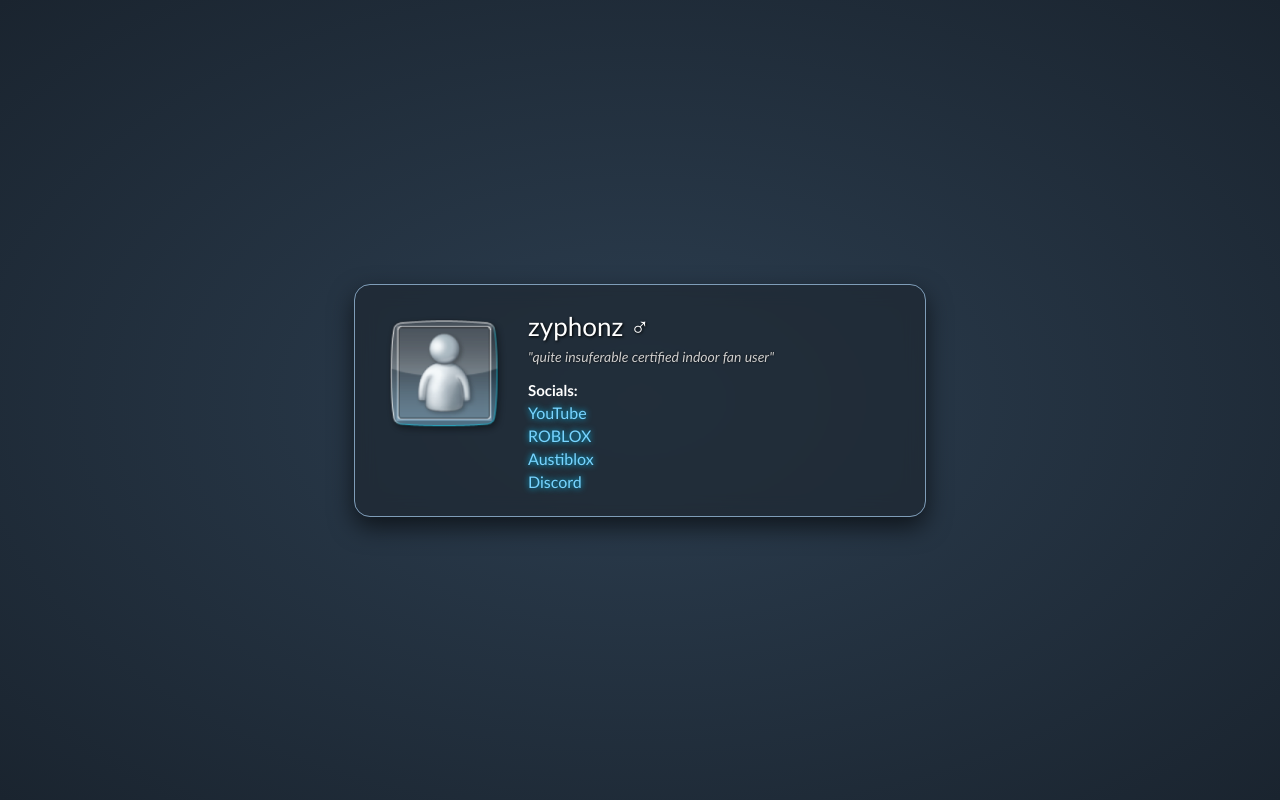
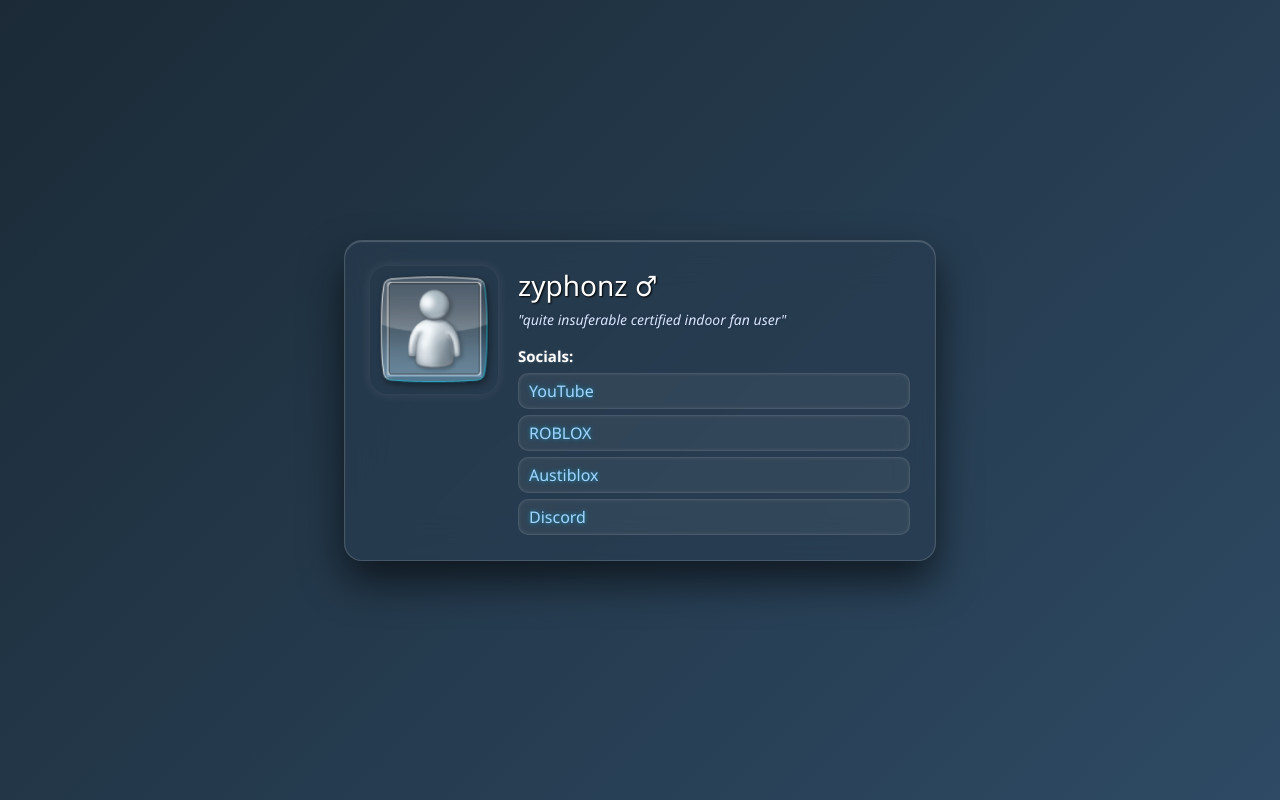
Before and after one commit to zyphonzz/boomba, a plain HTML site: page index.html in a window 1280 px wide. Drawn offline with Linux system fonts and the light colour scheme.

Commit message:
Update index.html

```diff
--- a/index.html
+++ b/index.html
@@ -7,25 +7,27 @@
     body {
       margin: 0;
       padding: 0;
-      background: radial-gradient(ellipse at center, #2c3e50 0%, #1a242f 100%);
-      font-family: "Trebuchet MS", sans-serif;
+      background: linear-gradient(135deg, #1b2a36, #2e4a64);
+      font-family: "Segoe UI", Tahoma, Geneva, Verdana, sans-serif;
       color: #e0e0e0;
       display: flex;
       justify-content: center;
       align-items: center;
       height: 100vh;
+      background-attachment: fixed;
     }
 
     .profile-card {
-      background: rgba(30, 40, 50, 0.7);
-      backdrop-filter: blur(10px);
-      border-radius: 16px;
-      box-shadow: 0 10px 25px rgba(0, 0, 0, 0.6);
+      background: rgba(40, 60, 80, 0.65);
+      backdrop-filter: blur(20px);
+      border-radius: 18px;
+      box-shadow: 0 20px 40px rgba(0, 0, 0, 0.6), inset 0 1px 1px rgba(255,255,255,0.2);
+      border: 1px solid rgba(255, 255, 255, 0.15);
       padding: 25px;
-      width: 520px;
+      width: 540px;
       display: flex;
       gap: 20px;
-      border: 1px solid #7f9db8;
+      transition: all 0.3s ease;
     }
 
     .avatar-frame {
@@ -35,12 +37,14 @@
       display: flex;
       justify-content: center;
       align-items: center;
+      box-shadow: 0 0 12px rgba(255, 255, 255, 0.1);
+      border-radius: 18px;
     }
 
     .avatar-frame img {
       width: 100%;
       height: 100%;
-      border-radius: 16px;
+      border-radius: 18px;
     }
 
     .profile-info {
@@ -51,37 +55,47 @@
     }
 
     .name {
-      font-size: 26px;
+      font-size: 28px;
       color: #ffffff;
-      text-shadow: 1px 1px 3px #000;
-      margin-bottom: 5px;
+      text-shadow: 1px 1px 2px #000;
+      margin-bottom: 6px;
     }
 
     .quote {
       font-style: italic;
       font-size: 14px;
-      color: #d0d0d0;
-      text-shadow: 0 0 2px #000;
-      margin-bottom: 15px;
+      color: #d8e6ff;
+      text-shadow: 0 0 3px #203040;
+      margin-bottom: 16px;
     }
 
     .links b {
       color: #ffffff;
       font-size: 15px;
+      text-shadow: 0 0 3px #ffffff30;
     }
 
     .links a {
       display: block;
-      color: #78d4ff;
+      color: #a3d5ff;
+      background: rgba(255, 255, 255, 0.05);
+      border: 1px solid rgba(255, 255, 255, 0.1);
+      padding: 6px 10px;
+      margin-top: 6px;
+      border-radius: 10px;
       text-decoration: none;
-      text-shadow: 0 0 6px #00caff;
-      margin-top: 4px;
+      box-shadow: inset 0 0 4px rgba(255,255,255,0.1);
+      text-shadow: 0 0 4px #00caff90;
+      transition: all 0.2s ease;
       cursor: pointer;
     }
 
     .links a:hover {
-      text-decoration: underline;
+      background: rgba(163, 213, 255, 0.15);
+      box-shadow: 0 0 8px #00caff60;
+      text-decoration: none;
     }
+
   </style>
   <script>
     function copyDiscordUsername() {
```
